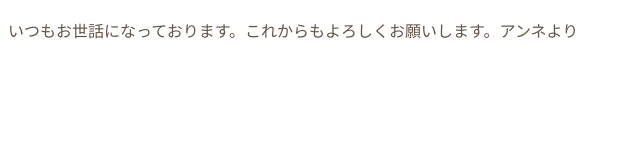
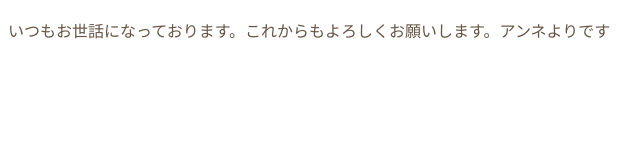
Before and after one commit to dalalouli/for-ryosei, a plain HTML site: page index.html in a window 1280 px wide. Shown: the full height of the page, 140-780 px from the left. Drawn offline with Linux system fonts and the light colour scheme.

Commit message:
Update index.html

```diff
--- a/index.html
+++ b/index.html
@@ -11,7 +11,7 @@
 <body class="container">
   <main>
     <article>
-      <p>いつもお世話になっております。これからもよろしくお願いします。アンネより</p>
+      <p>いつもお世話になっております。これからもよろしくお願いします。アンネよりです</p>
     </article>
   </main>
 </body>
```
